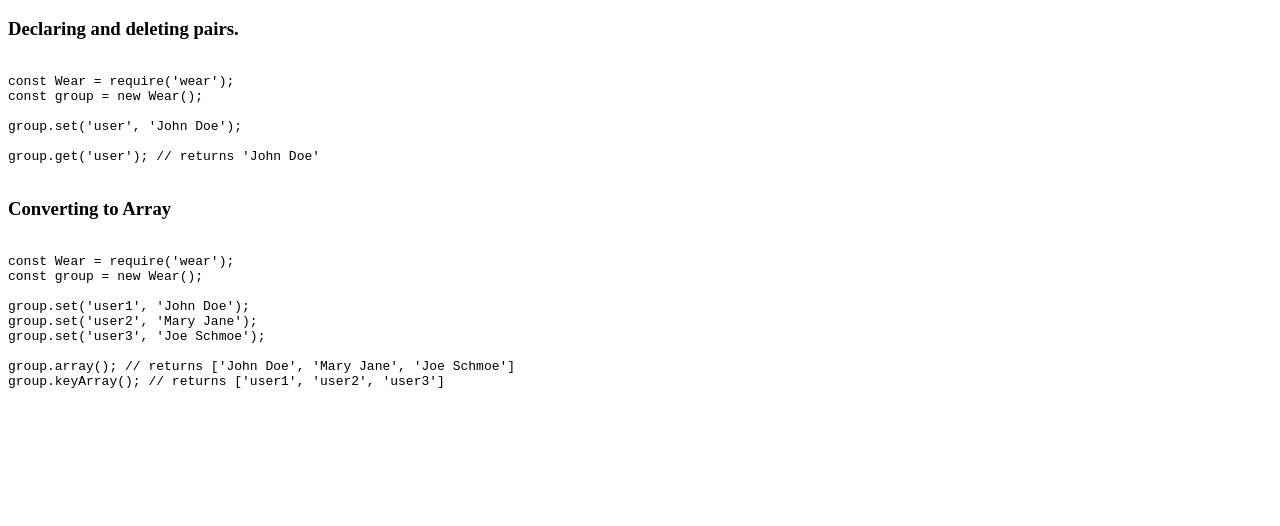
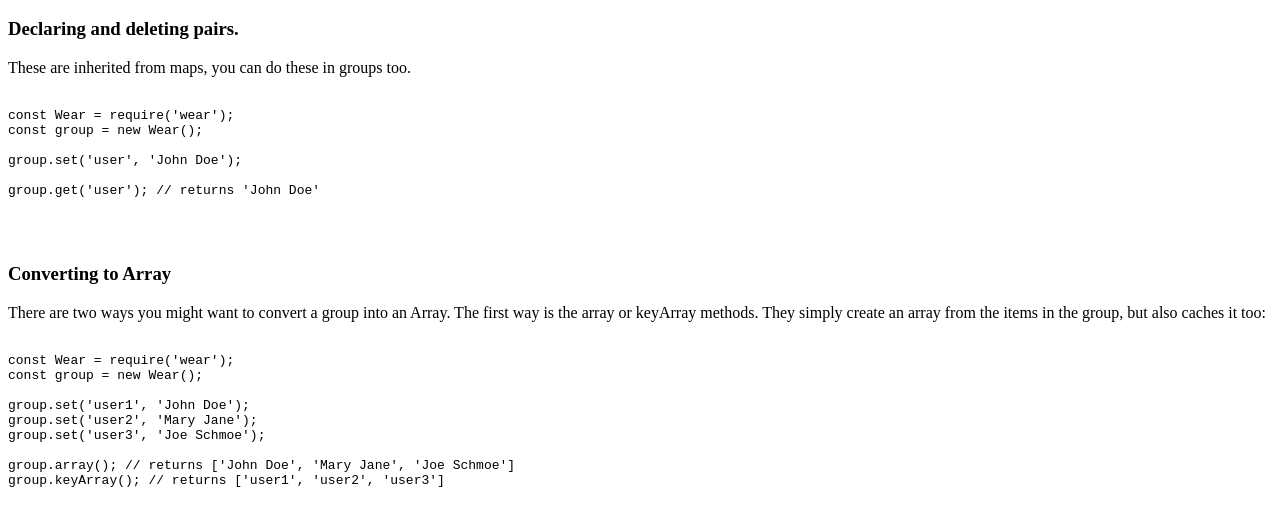
Before and after one commit to aidenybai/grumpy, a plain HTML site: page docs/content/examples.html in a window 1280 px wide. Shown: the part 48-574 px from the top of the page. Drawn offline with Linux system fonts and the light colour scheme.

Commit message:
Update examples.html

```diff
--- a/docs/content/examples.html
+++ b/docs/content/examples.html
@@ -63,7 +63,7 @@
             <div class="col span-2">
                 <div class="space-bottom-md">
                     <h3 class="no-space-top">Declaring and deleting pairs.</h3>
-                    <p> </p>
+                    <p>These are inherited from maps, you can do these in groups too.</p>
                     <pre><code>
 const Wear = require('wear');
 const group = new Wear();
@@ -72,8 +72,9 @@ group.set('user', 'John Doe');
 
 group.get('user'); // returns 'John Doe'
                     </code></pre>
+                    <br>
                     <h3 class="no-space-top">Converting to Array</h3>
-                    <p> </p>
+                    <p>There are two ways you might want to convert a group into an Array. The first way is the array or keyArray methods. They simply create an array from the items in the group, but also caches it too:</p>
                     <pre><code>
 const Wear = require('wear');
 const group = new Wear();
```
